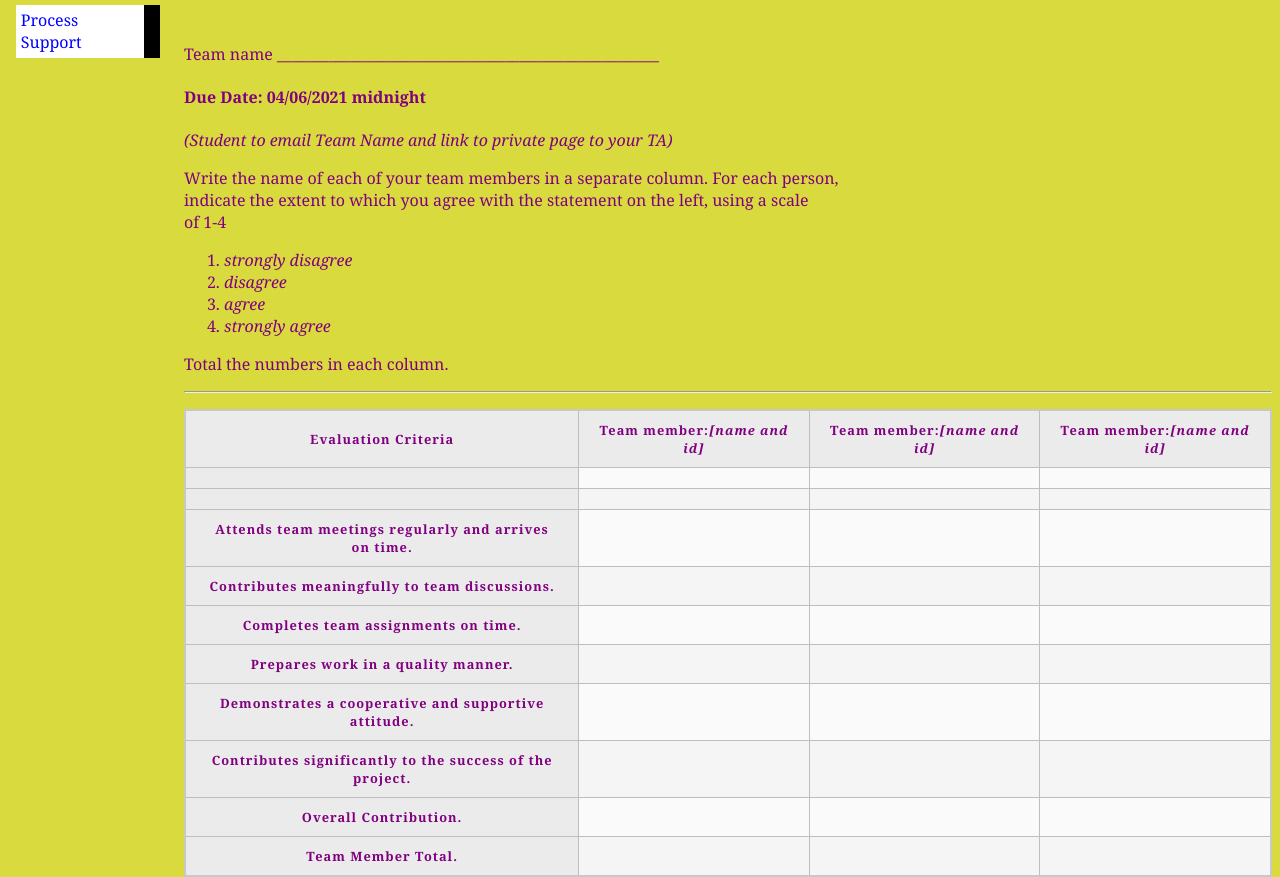
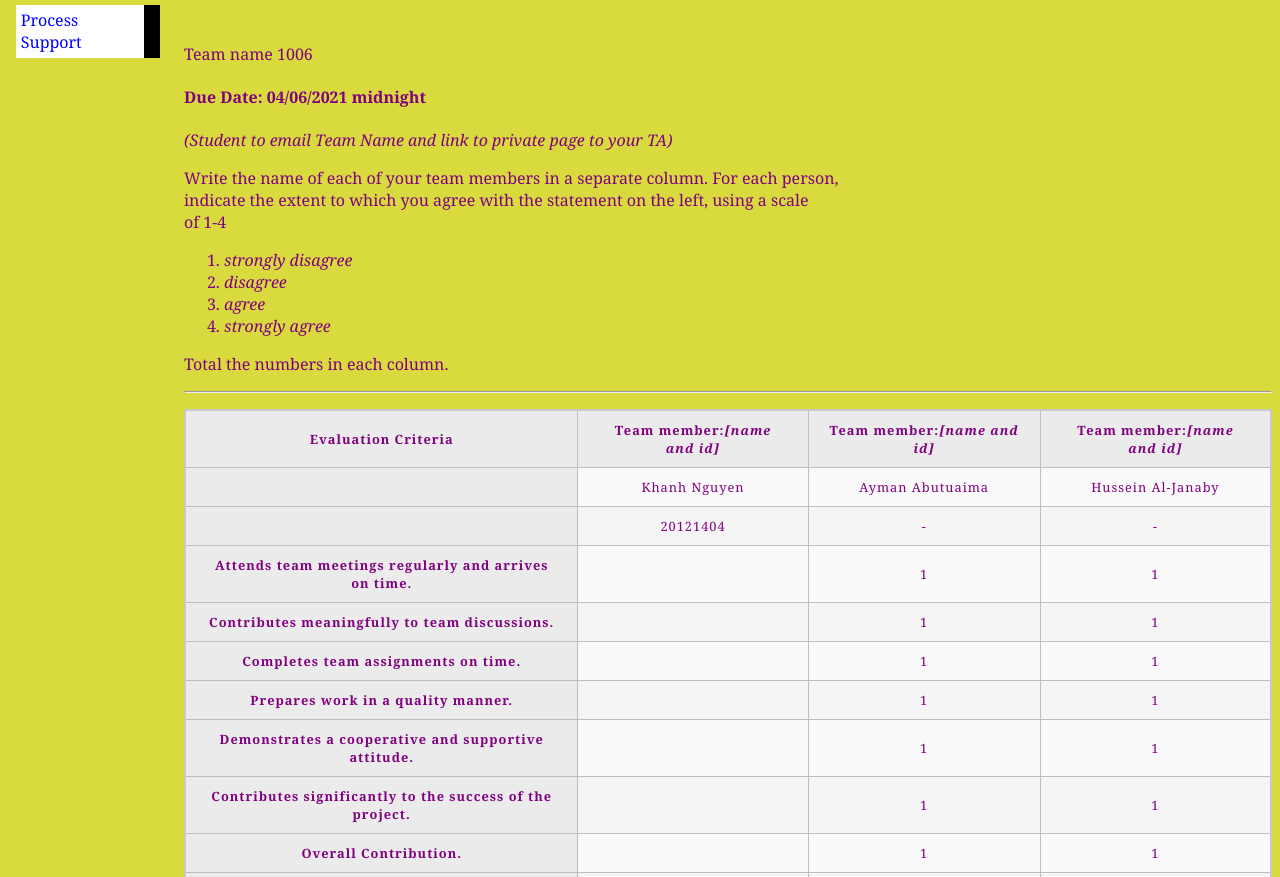
Before and after one commit to ngkgerrard84/group1006.github.io, a plain HTML site: page Misc/evaluation.html in a window 1280 px wide. Shown: the part 75-952 px from the top of the page. Drawn offline with Linux system fonts and the light colour scheme.

Commit message:
Update (11:55PM)

```diff
--- a/Misc/evaluation.html
+++ b/Misc/evaluation.html
@@ -13,7 +13,7 @@
 </ul>
 
 <h1>Peer Evaluation Form for Team Work [Private Page]</h1><br>
-<p>Team name ____________________________________________________</p>
+<p>Team name 1006</p>
 
 <h4>Due Date:  04/06/2021  midnight </h4><p><em>(Student to email Team Name and link to private page to your TA)</em></p>
 
@@ -46,73 +46,73 @@
 	</p>
 	<p align = "left"</p>
 		<th scope="row"></th>
-		<td></td>
-		<td></td>
-        <td></td>
+		<td>Khanh Nguyen</td>
+		<td>Ayman Abutuaima</td>
+        <td>Hussein Al-Janaby</td>
 
    </tr>
 	<p align = "left"</p>
 		<th scope="row"></th>
-		<td></td>
-		<td></td>
-        <td></td>
+		<td>20121404</td>
+		<td>-</td>
+        <td>-</td>
 
    </tr>
 		<p align = "left"</p>
 		<th scope="row">Attends team meetings regularly and arrives on time.</th>
 		<td></td>
-		<td></td>
-        <td></td>
+		<td>1</td>
+        <td>1</td>
 
    </tr>
 	<p align = "left"</p>
 	<th scope="row">Contributes meaningfully to team discussions.</th>
         <td></td>
-		<td></td>
-        <td></td>
+		<td>1</td>
+        <td>1</td>
 
     </tr>
 	<th scope="row">Completes team assignments on time.</th>
         <td></td>
-		<td></td>
-        <td></td>
+		<td>1</td>
+        <td>1</td>
 
     </tr>
 	<th scope="row">Prepares work in a quality manner.</th>
         <td></td>
-		<td></td>
-        <td></td>
+		<td>1</td>
+        <td>1</td>
 
     </tr>
 	<th scope="row">Demonstrates a cooperative and supportive attitude.</th>
         <td></td>
-		<td></td>
-        <td></td>
+		<td>1</td>
+        <td>1</td>
 
     </tr>
 	<th scope="row">Contributes significantly to the success of the project.</th>
         <td></td>
-		<td></td>
-        <td></td>
+		<td>1</td>
+        <td>1</td>
 
     </tr>
 	<th scope="row">Overall Contribution.</th>
         <td></td>
-		<td></td>
-        <td></td>
+		<td>1</td>
+        <td>1</td>
 
    </tr>
 
    </tr><th scope="row">Team Member Total.</th>
 
 		<td></td>
-		<td></td>
-        <td></td>
+		<td>6</td>
+        <td>6</td>
 
    </tr>
 </table>
 
-<p><h4>Student name: ......................................., id:...................., Signature: ...............................</p></h4>
+<p><h4>Student name: Khanh Nguyen, id:20121404, Signature: Khanh Nguyen</p></h4>
 <hr/>
 <p><h6><em>Note: the simplest option will be to fill in the sheet, copy and email it to your TA when completed.</p></h6></em>
  <p><h6><em>As this is a static site without security features, it is not automated at this stage.[But usefully shows the limits of technology too]</p></h6></em>
```
Also changed, not shown: Misc/portfolio.html (+3 -3 lines), Misc/process.html (+1 -1 lines), Misc/rubric.html (+2 -2 lines), Misc/team-formation.html (+6 -20 lines).
